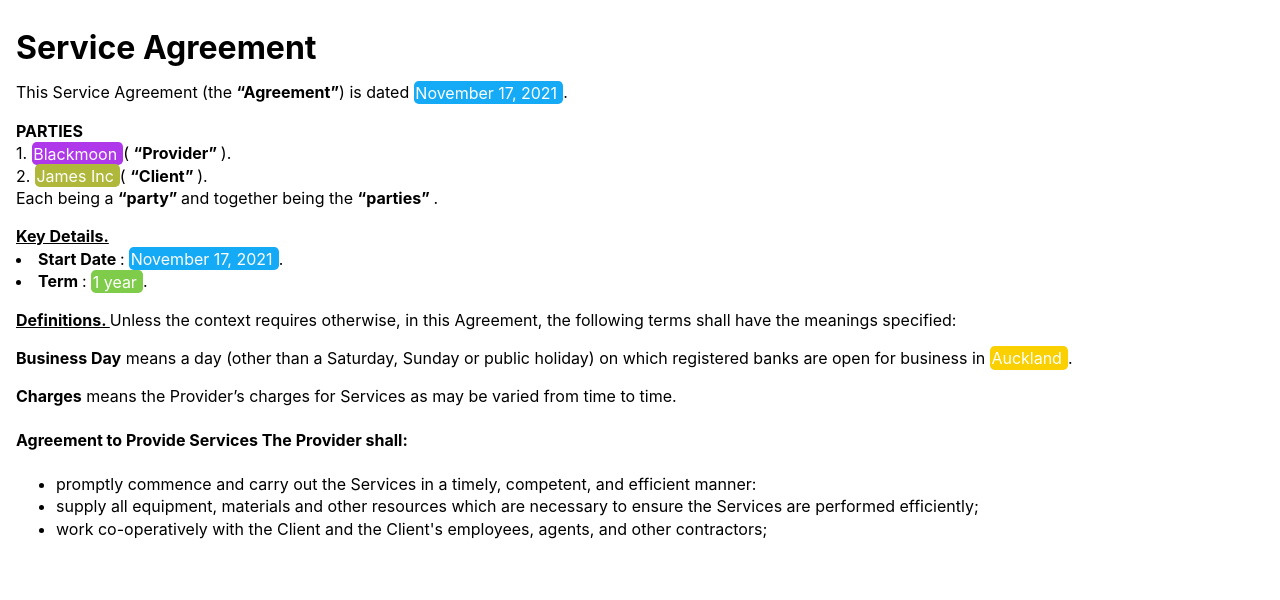
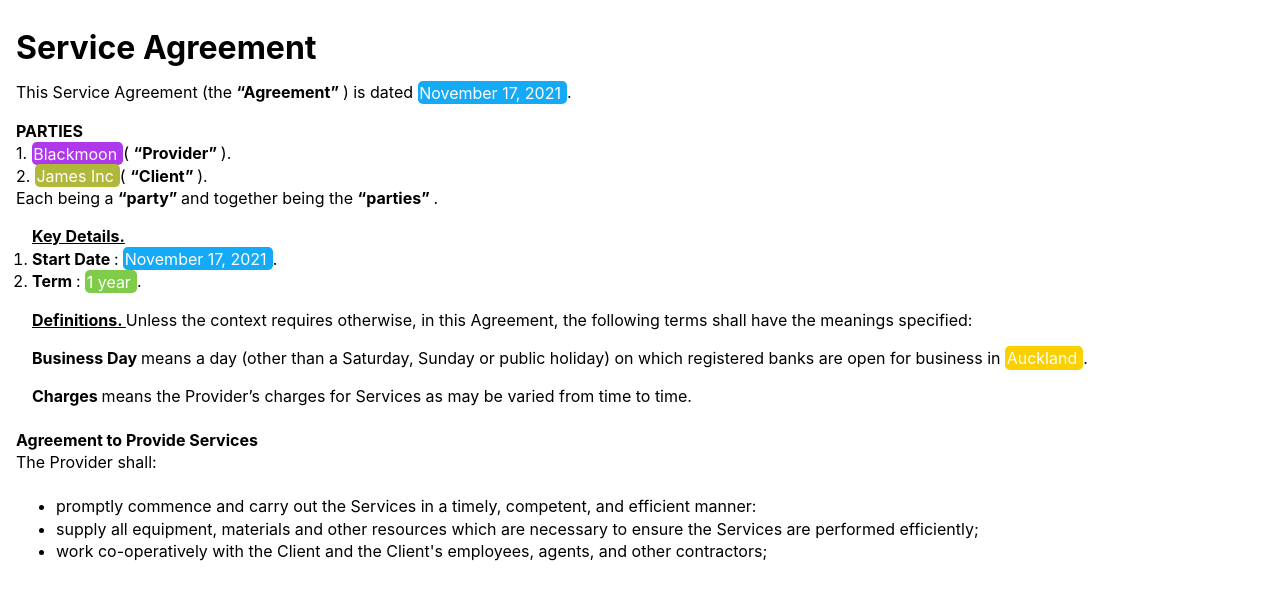
Before and after one commit to nikam-shreyas/latch-assessment, a React (Create React App) app: page / in a window 1280 px wide. Shown: the top 600 px of the page. Built offline with nearby package versions, Linux system fonts and the light colour scheme.

Commit message:
(Post submission) Clean up and added readme

```diff
--- a/src/App.css
+++ b/src/App.css
@@ -44,3 +44,15 @@ div {
 body {
   line-height: 1.4rem;
 }
+
+ol {
+  padding-left: 1rem;
+}
+
+h4 {
+  font-weight: normal;
+}
+
+span {
+  padding: 0;
+}
--- a/src/App.js
+++ b/src/App.js
@@ -1,157 +1,21 @@
 import "./App.css";
 import React from "react";
-import { useContext, useState } from "react";
+import RenderChildrenComponent from "./components/RenderChildrenComponent";
 
-const ClauseContext = React.createContext({
+export const ClauseContext = React.createContext({
   clauseNumber: 0,
   setClauseNumber: () => {},
 });
 
-// Function to convert the RGB color to Hex color
-const convertRGBToHex = (rgb) => {
-  const regex = /\((\d+), (\d+), (\d+)\)/;
-  const [_, r, g, b] = rgb.match(regex);
-  return `#${(+r).toString(16).padStart(2, "0")}${(+g)
-    .toString(16)
-    .padStart(2, "0")}${(+b).toString(16).padStart(2, "0")}`;
-};
-
-// Function to render the String containing line breaks with <br> tag
-const StringWithLineBreaks = ({ text }) => {
-  if (!text) {
-    return null;
-  }
-
-  const parts = text.split("\n");
-
-  return (
-    <>
-      {parts.map((part, index) => (
-        <React.Fragment key={index}>
-          {part}
-          {index !== parts.length - 1 && <br />}{" "}
-        </React.Fragment>
-      ))}
-    </>
-  );
-};
-
-// Function to render the mention tagged text seperately
-const RenderMention = ({ item }) => {
-  return (
-    <span
-      style={{
-        backgroundColor: convertRGBToHex(item.color),
-        color: "white",
-        borderRadius: "0.3rem",
-        padding: "0.1rem",
-      }}
-    >
-      {item.text && <span>{item.text}</span>}
-      {item.children &&
-        item.children.map((child) => {
-          return <TagFromString tagName={child.type || "span"} item={child} />;
-        })}
-    </span>
-  );
-};
-
-const RenderClause = ({ item }) => {
-  const [clauseNumber, setClauseNumber] = useContext(ClauseContext);
-  return (
-    <div>
-      {item.text && <span>{item.text}</span>}
-      {item.children &&
-        item.children.map((child) => {
-          return <TagFromString tagName={child.type || "span"} item={child} />;
-        })}
-    </div>
-  );
-};
-
-// Function to render the tags based on the type
-const TagFromString = ({ tagName, item }) => {
-  let Tag = tagName;
-  switch (tagName) {
-    case "mention":
-      Tag = "span";
-      break;
-    case "lic":
-      Tag = "li";
-      break;
-    case "block":
-    case "clause":
-      Tag = "div";
-      break;
-    default:
-      Tag = tagName;
-  }
-
-  const elementStyle = {
-    fontWeight: item.bold ? "bold" : "",
-    textDecoration: item.underline ? "underline" : "",
-  };
-
-  return (
-    <>
-      {tagName === "mention" ? (
-        <RenderMention item={item} />
-      ) : (
-        <Tag>
-          {/* {tagName === "clause" && "1. "} */}
-          <span style={elementStyle}>
-            <StringWithLineBreaks text={item.text} />
-          </span>
-          {item.children &&
-            item.children.map((child) => {
-              return <RenderChildren item={child} />;
-            })}
-        </Tag>
-      )}
-    </>
-  );
-};
-
-// Function to render the children of the input json
-function RenderChildren({ item }) {
-  const elementStyle = {
-    fontWeight: item.bold ? "bold" : "",
-    textDecoration: item.underline ? "underline" : "",
-    color: item.color ? "white" : "",
-    background: item.color ? convertRGBToHex(item.color) : "",
-    borderRadius: item.color ? "0.3rem" : "",
-    padding: item.color ? "0.1rem" : "",
-  };
-
-  return (
-    <>
-      <span style={elementStyle}>
-        {item.text && <span>{item.text}</span>}
-        {item.children &&
-          item.children.map((child) => {
-            return (
-              <TagFromString tagName={child.type || "span"} item={child} />
-            );
-          })}
-      </span>
-    </>
-  );
-}
-
 // Main App function
 function App() {
-  const [clauseNumber, setClauseNumber] = useState(0);
-
-  const value = { clauseNumber, setClauseNumber };
   const data = require("./input/input.json");
   return (
-    <ClauseContext.Provider value={value}>
-      <div className="container">
-        {data.map((item) => {
-          return <RenderChildren item={item} />;
-        })}
-      </div>
-    </ClauseContext.Provider>
+    <div className="container">
+      {data.map((item, index) => {
+        return <RenderChildrenComponent key={index} item={item} />;
+      })}
+    </div>
   );
 }
 
--- /dev/null
+++ b/src/components/MentionComponent.jsx
@@ -0,0 +1,28 @@
+import TagFromStringComponent from "./TagFromStringComponent";
+import convertRGBToHex from "../utils/RGBToHexUtil";
+
+const MentionComponent = ({ item }) => {
+  return (
+    <span
+      style={{
+        backgroundColor: convertRGBToHex(item.color),
+        color: "white",
+        borderRadius: "0.3rem",
+        padding: "0.1rem",
+      }}
+    >
+      {item.text && <span>{item.text}</span>}
+      {item.children?.map((child, index) => {
+        return (
+          <TagFromStringComponent
+            key={index}
+            tagName={child.type || "span"}
+            item={child}
+          />
+        );
+      })}
+    </span>
+  );
+};
+
+export default MentionComponent;
--- /dev/null
+++ b/src/components/RenderChildrenComponent.jsx
@@ -0,0 +1,34 @@
+import convertRGBToHex from "../utils/RGBToHexUtil";
+import StringWithLineBreaksComponent from "./StringWithLineBreaksComponent";
+import TagFromStringComponent from "./TagFromStringComponent";
+
+// Function to render the children of the input json
+const RenderChildrenComponent = ({ item }) => {
+  const elementStyle = {
+    fontWeight: item.bold ? "bold" : "",
+    textDecoration: item.underline ? "underline" : "",
+    color: item.color ? "white" : "",
+    background: item.color ? convertRGBToHex(item.color) : "",
+    borderRadius: item.color ? "0.3rem" : "",
+    padding: item.color ? "0.1rem" : "",
+  };
+
+  return (
+    <>
+      <span style={elementStyle}>
+        {item.text && <StringWithLineBreaksComponent text={item.text} />}
+        {item.children?.map((child, index) => {
+          return (
+            <TagFromStringComponent
+              key={index}
+              tagName={child.type || "span"}
+              item={child}
+            />
+          );
+        })}
+      </span>
+    </>
+  );
+};
+
+export default RenderChildrenComponent;
--- /dev/null
+++ b/src/components/StringWithLineBreaksComponent.jsx
@@ -0,0 +1,22 @@
+import React from "react";
+// Function to render the String containing line breaks with <br> tag
+const StringWithLineBreaksComponent = ({ text }) => {
+  if (!text) {
+    return null;
+  }
+
+  const parts = text.split("\n");
+
+  return (
+    <>
+      {parts.map((part, index) => (
+        <React.Fragment key={index}>
+          {part.trim()}
+          {index !== parts.length - 1 && <br />}{" "}
+        </React.Fragment>
+      ))}
+    </>
+  );
+};
+
+export default StringWithLineBreaksComponent;
--- /dev/null
+++ b/src/components/TagFromStringComponent.jsx
@@ -0,0 +1,49 @@
+// Function to render the tags based on the type
+
+import MentionComponent from "./MentionComponent";
+import StringWithLineBreaksComponent from "./StringWithLineBreaksComponent";
+import RenderChildrenComponent from "./RenderChildrenComponent";
+
+const TagFromStringComponent = ({ tagName, item }) => {
+  let Tag = tagName;
+  switch (tagName) {
+    case "mention":
+      Tag = "span";
+      break;
+    case "lic":
+      Tag = "li";
+      break;
+    case "block":
+      Tag = "div";
+      break;
+    case "clause":
+      Tag = "ol";
+      break;
+    default:
+      Tag = tagName;
+  }
+
+  const elementStyle = {
+    fontWeight: item.bold ? "bold" : "",
+    textDecoration: item.underline ? "underline" : "",
+  };
+
+  return (
+    <>
+      {tagName === "mention" ? (
+        <MentionComponent item={item} />
+      ) : (
+        <Tag>
+          <span style={elementStyle}>
+            <StringWithLineBreaksComponent text={item.text} />
+          </span>
+          {item.children?.map((child, index) => {
+            return <RenderChildrenComponent key={index} item={child} />;
+          })}
+        </Tag>
+      )}
+    </>
+  );
+};
+
+export default TagFromStringComponent;
--- /dev/null
+++ b/src/utils/RGBToHexUtil.jsx
@@ -0,0 +1,10 @@
+// Function to convert the RGB color to Hex color
+const convertRGBToHex = (rgb) => {
+  const regex = /\((\d+), (\d+), (\d+)\)/;
+  const [, r, g, b] = rgb.match(regex);
+  return `#${(+r).toString(16).padStart(2, "0")}${(+g)
+    .toString(16)
+    .padStart(2, "0")}${(+b).toString(16).padStart(2, "0")}`;
+};
+
+export default convertRGBToHex;
```
Also changed, not shown: src/components/RenderClauseComponent.jsx (added, +21 -0 lines).
